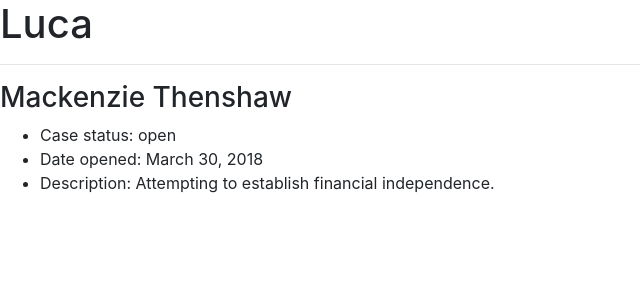
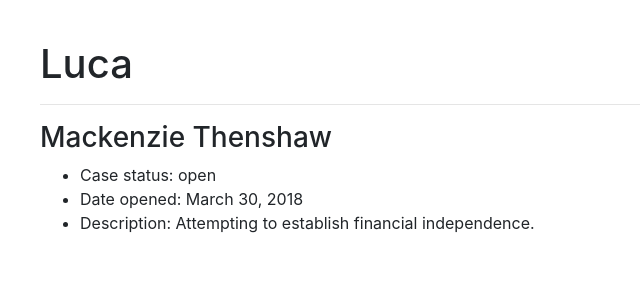
Before and after one commit to Svetlitski/sao-case-management, a Django app: a page that uses cases/templates/cases/persondetail.html in a window 1280 px wide. Shown: the top 300 px of the page, without its empty margins (0-640 px from the left). Run offline with Django 3.2, Linux system fonts and the light colour scheme; a user stored in the database is signed in; data comes from the database, SQL or seed files in the repository; both versions use the stored data as it was after the commit; some libraries are stand-ins or nearby versions.

Commit message:
Safety commit before attempting to add User/Person relationship

```diff
--- a/cases/models.py
+++ b/cases/models.py
@@ -3,6 +3,7 @@ from django.forms import ModelForm
 from django.utils.text import slugify
 from django.conf import settings
 from phonenumber_field.modelfields import PhoneNumberField
+from django.contrib.auth.models import User
 import datetime
 
 
--- a/cases/templates/cases/home.html
+++ b/cases/templates/cases/home.html
@@ -3,8 +3,8 @@
 {% bootstrap_css %}
 {% bootstrap_javascript %}
 <link rel="stylesheet" type="text/css" href="{% static 'cases/style.css' %}" />
+<link rel="shortcut icon" type="image/jpg" href="{% static 'cases/favicon.jpg' %}"/>
 
-<link rel='stylesheet' href='https://fonts.googleapis.com/css?family=Roboto'>
 
 <head><title>SAO CMS</title></head>
 <h1 id="homeH1"> SAO Case Management System</h1>
--- a/cases/templates/cases/index.html
+++ b/cases/templates/cases/index.html
@@ -2,8 +2,11 @@
 {% load bootstrap4 %}
 
 {# Load CSS and JavaScript #}
+{% load static %}
 {% bootstrap_css %}
 {% bootstrap_javascript %}
+<link rel="stylesheet" type="text/css" href="{% static 'cases/style.css' %}" />
+<link rel="shortcut icon" type="image/jpg" href="{% static 'cases/favicon.jpg' %}"/>
 <head><title>Caseworkers</title></head>
 {% if caseworker_list %}
     {% for caseworker in caseworker_list %}
--- a/cases/templates/cases/intake.html
+++ b/cases/templates/cases/intake.html
@@ -3,6 +3,7 @@
 {% bootstrap_css %}
 {% bootstrap_javascript %}
 <link rel="stylesheet" type="text/css" href="{% static 'cases/style.css' %}" />
+<link rel="shortcut icon" type="image/jpg" href="{% static 'cases/favicon.jpg' %}"/>
 <head>
 	<title>Intake Form</title>
 </head>
--- a/cases/templates/cases/login.html
+++ b/cases/templates/cases/login.html
@@ -3,6 +3,7 @@
 {% bootstrap_css %}
 {% bootstrap_javascript %}
 <link rel="stylesheet" type="text/css" href="{% static 'cases/style.css' %}" />
+<link rel="shortcut icon" type="image/jpg" href="{% static 'cases/favicon.jpg' %}"/>
 
 <head><title>Login</title></head>
 <h2>Log in to your account</h2>
--- a/cases/templates/cases/persondetail.html
+++ b/cases/templates/cases/persondetail.html
@@ -4,6 +4,9 @@
 {# Load CSS and JavaScript #}
 {% bootstrap_css %}
 {% bootstrap_javascript %}
+{% load static %}
+<link rel="stylesheet" type="text/css" href="{% static 'cases/style.css' %}" />
+<link rel="shortcut icon" type="image/jpg" href="{% static 'cases/favicon.jpg' %}"/>
 <head><title>{{ person.name }}</title></head>
 <h1>{{ person.name }}</h1>
 
```
Also changed, not shown: cases/migrations/0001_initial.py, cases/migrations/0002_auto_20180330_0637.py (deleted), cases/migrations/0003_auto_20180330_0640.py (deleted), cases/static/cases/favicon.jpg (added), db.sqlite3, 1 other file.
